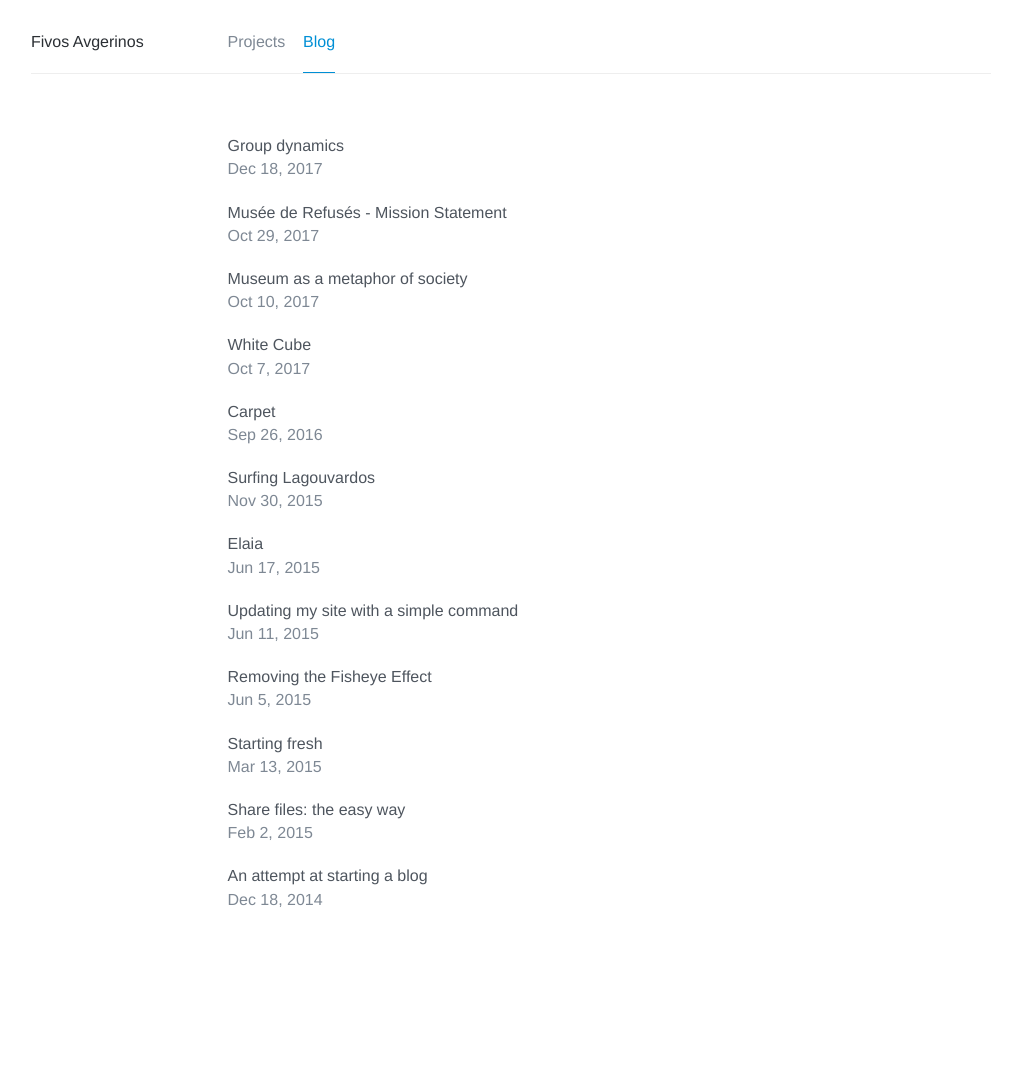
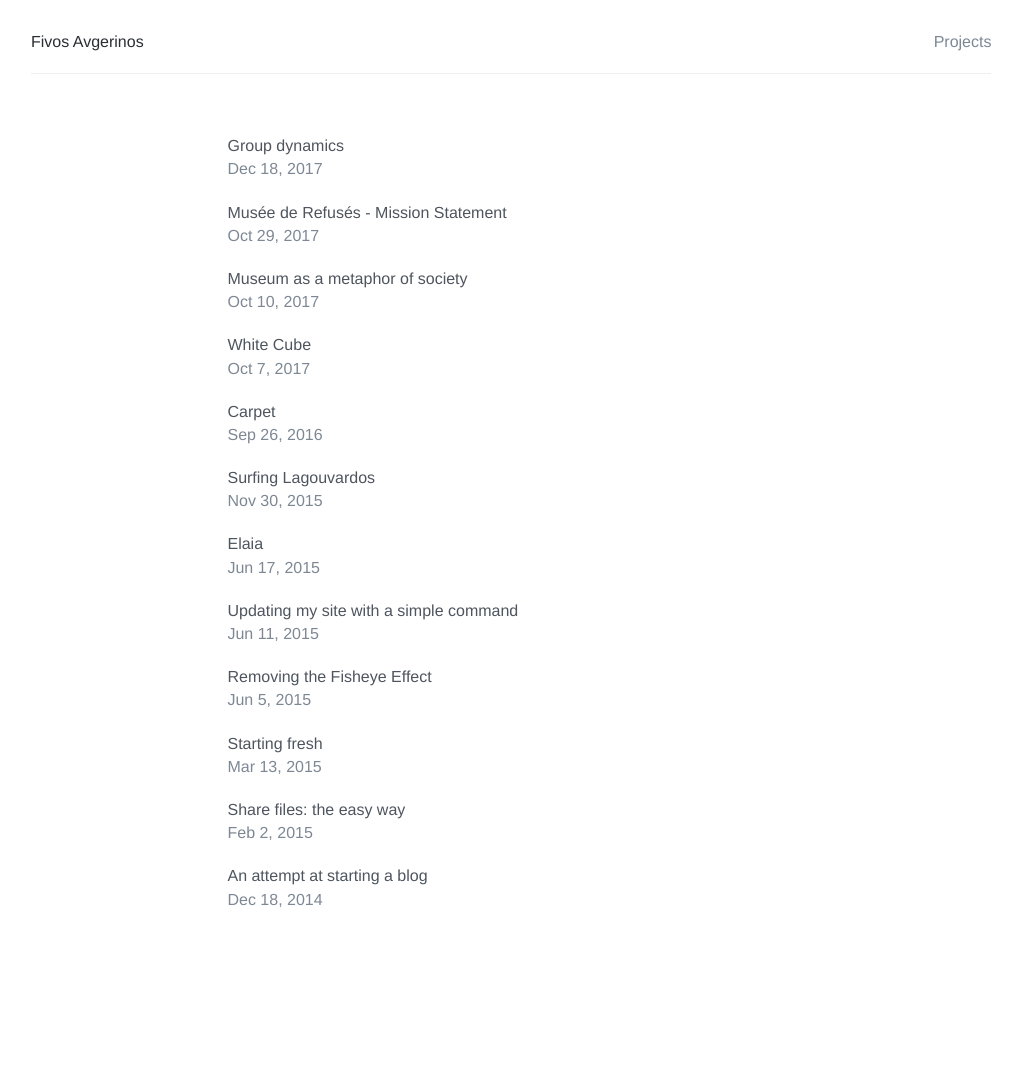
Before and after one commit to afivos/afivos.com, a Jekyll site: the page built from blog/index.html, in a window 1280 px wide. Shown: the whole page, without its empty margins (129-1151 px from the left). Built offline with Jekyll 4.4.1, drawn with Linux system fonts in a browser that asks for light colours; nearby versions of some CDN libraries; comment, search, counter and statistics services are not loaded.

Commit message:
Temporarily (?) deactivate Blog

```diff
--- a/_includes/header.html
+++ b/_includes/header.html
@@ -7,11 +7,11 @@
 			<div class="grid__col grid__col--1-of-5">
 				<a class="site-title" href="{{ site.baseurl }}/">{{ site.title }}</a>
 			</div>
-			<div class="grid__col grid__col--4-of-5">
+			<div class="grid__col grid__col--4-of-5 text-right">
 				{% capture location %}{{ page.url | remove_first:'/' | split:'/' | first }}{% endcapture %}
 				<ul class="list-inline">
 					<li><a {% if location == 'projects' %}class="active" {% endif %} {% if location == 'project' %}class="active" {% endif %} href="{{ site.baseurl }}/projects">Projects</a></li>
-					<li><a {% if location == 'blog' %}class="active" {% endif %}href="{{ site.baseurl }}/blog">Blog</a></li>
+					<!--<li><a {% if location == 'blog' %}class="active" {% endif %}href="{{ site.baseurl }}/blog">Blog</a></li>-->
 				</ul>
 			</div>
 		</div>
--- a/_sass/modules/_header.scss
+++ b/_sass/modules/_header.scss
@@ -44,7 +44,7 @@ Header
 
 			li a {
 				text-decoration: none;
-				margin-right: ($gutter / 1.5);
+				//margin-right: ($gutter / 1.5);
 				@extend %transition-0;
 
 				&:link,
```
